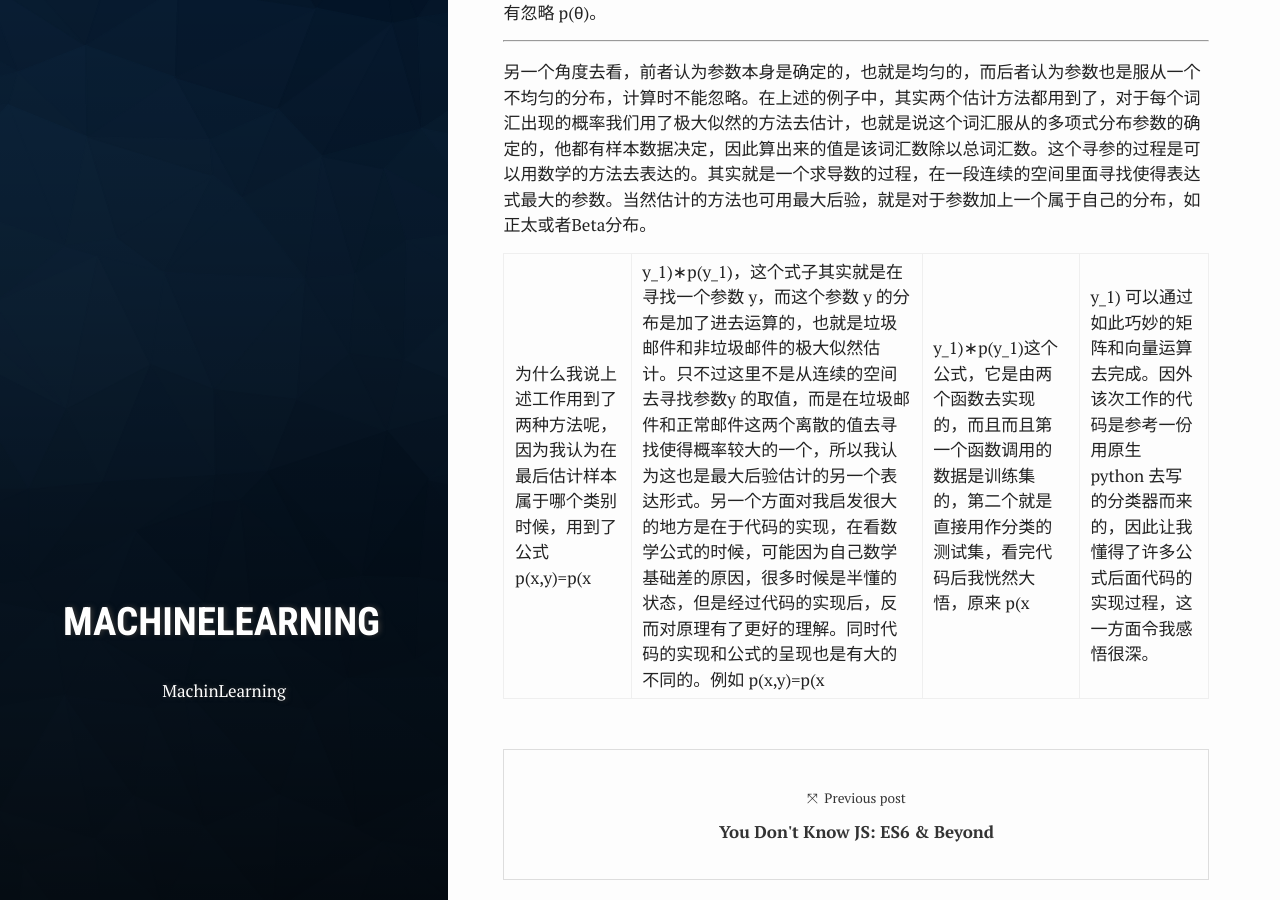
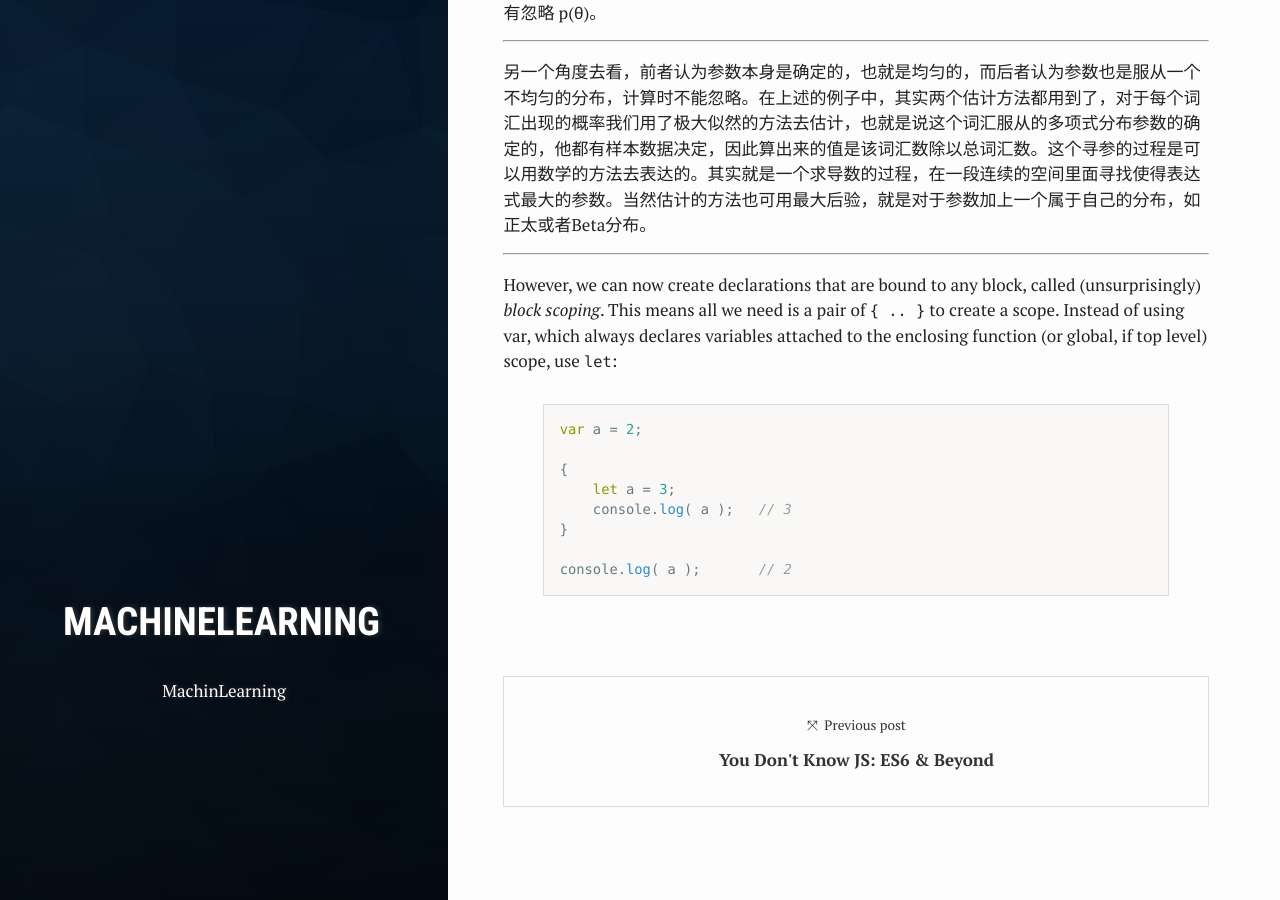
Before and after one commit to HuoJiazhi/huojiazhi.github.io, a Jekyll site: the page built from _posts/2019-06-28-naive-bayes.markdown, in a window 1280 px wide and 900 px high, scrolled down 608 px. Built offline with Jekyll 4.4.1, drawn with Linux system fonts in a browser that asks for light colours.

Commit message:
Update 2019-06-28-naive-bayes.markdown

```diff
--- a/_posts/2019-06-28-naive-bayes.markdown
+++ b/_posts/2019-06-28-naive-bayes.markdown
@@ -19,5 +19,17 @@ author: Jiazhi
 
 另一个角度去看，前者认为参数本身是确定的，也就是均匀的，而后者认为参数也是服从一个不均匀的分布，计算时不能忽略。在上述的例子中，其实两个估计方法都用到了，对于每个词汇出现的概率我们用了极大似然的方法去估计，也就是说这个词汇服从的多项式分布参数的确定的，他都有样本数据决定，因此算出来的值是该词汇数除以总词汇数。这个寻参的过程是可以用数学的方法去表达的。其实就是一个求导数的过程，在一段连续的空间里面寻找使得表达式最大的参数。当然估计的方法也可用最大后验，就是对于参数加上一个属于自己的分布，如正太或者Beta分布。
 
+------------
 
-为什么我说上述工作用到了两种方法呢，因为我认为在最后估计样本属于哪个类别时候，用到了公式p(x,y)=p(x|y_1)∗p(y_1)，这个式子其实就是在寻找一个参数 y，而这个参数 y 的分布是加了进去运算的，也就是垃圾邮件和非垃圾邮件的极大似然估计。只不过这里不是从连续的空间去寻找参数y 的取值，而是在垃圾邮件和正常邮件这两个离散的值去寻找使得概率较大的一个，所以我认为这也是最大后验估计的另一个表达形式。另一个方面对我启发很大的地方是在于代码的实现，在看数学公式的时候，可能因为自己数学基础差的原因，很多时候是半懂的状态，但是经过代码的实现后，反而对原理有了更好的理解。同时代码的实现和公式的呈现也是有大的不同的。例如 p(x,y)=p(x|y_1)∗p(y_1)这个公式，它是由两个函数去实现的，而且而且第一个函数调用的数据是训练集的，第二个就是直接用作分类的测试集，看完代码后我恍然大悟，原来 p(x|y_1) 可以通过如此巧妙的矩阵和向量运算去完成。因外该次工作的代码是参考一份用原生 python 去写的分类器而来的，因此让我懂得了许多公式后面代码的实现过程，这一方面令我感悟很深。
+However, we can now create declarations that are bound to any block, called (unsurprisingly) *block scoping*. This means all we need is a pair of `{ .. }` to create a scope. Instead of using var, which always declares variables attached to the enclosing function (or global, if top level) scope, use `let`:
+
+{% highlight js %}
+var a = 2;
+
+{
+    let a = 3;
+    console.log( a );   // 3
+}
+
+console.log( a );       // 2
+{% endhighlight %}
```
